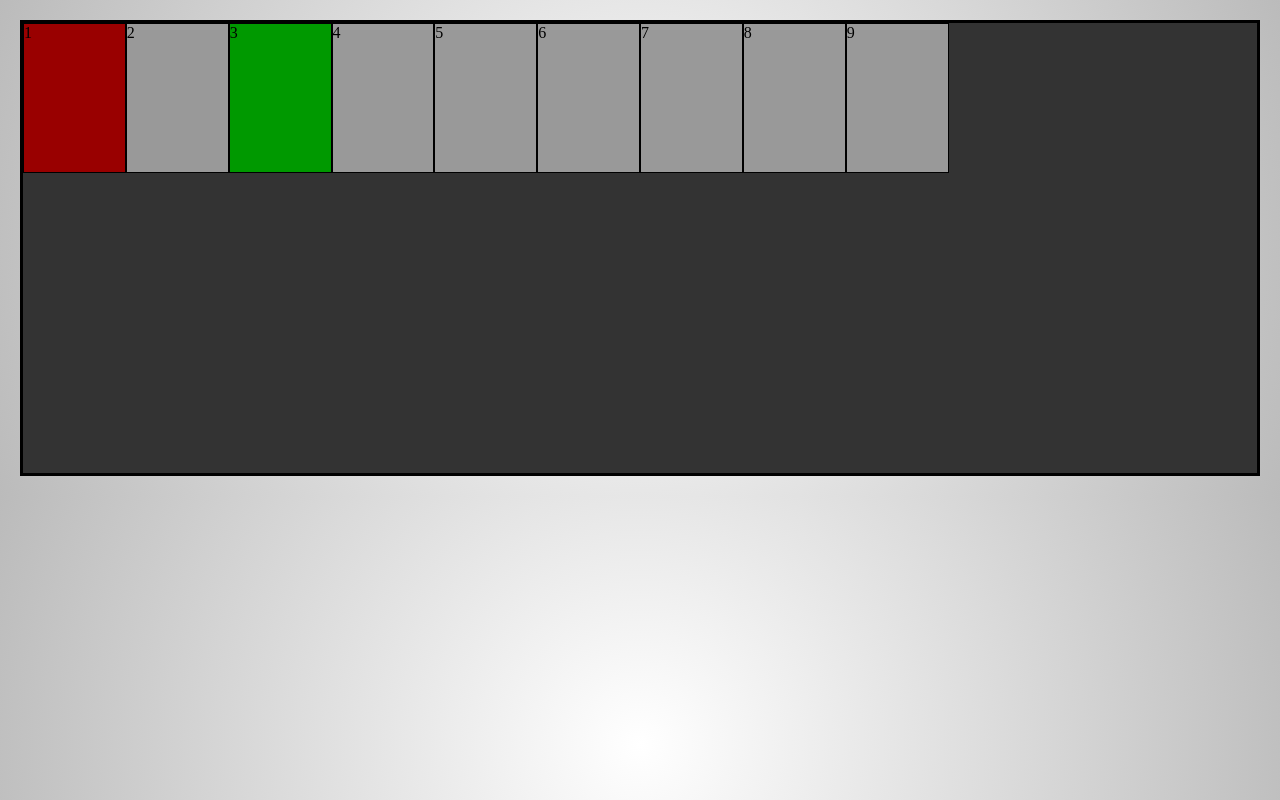
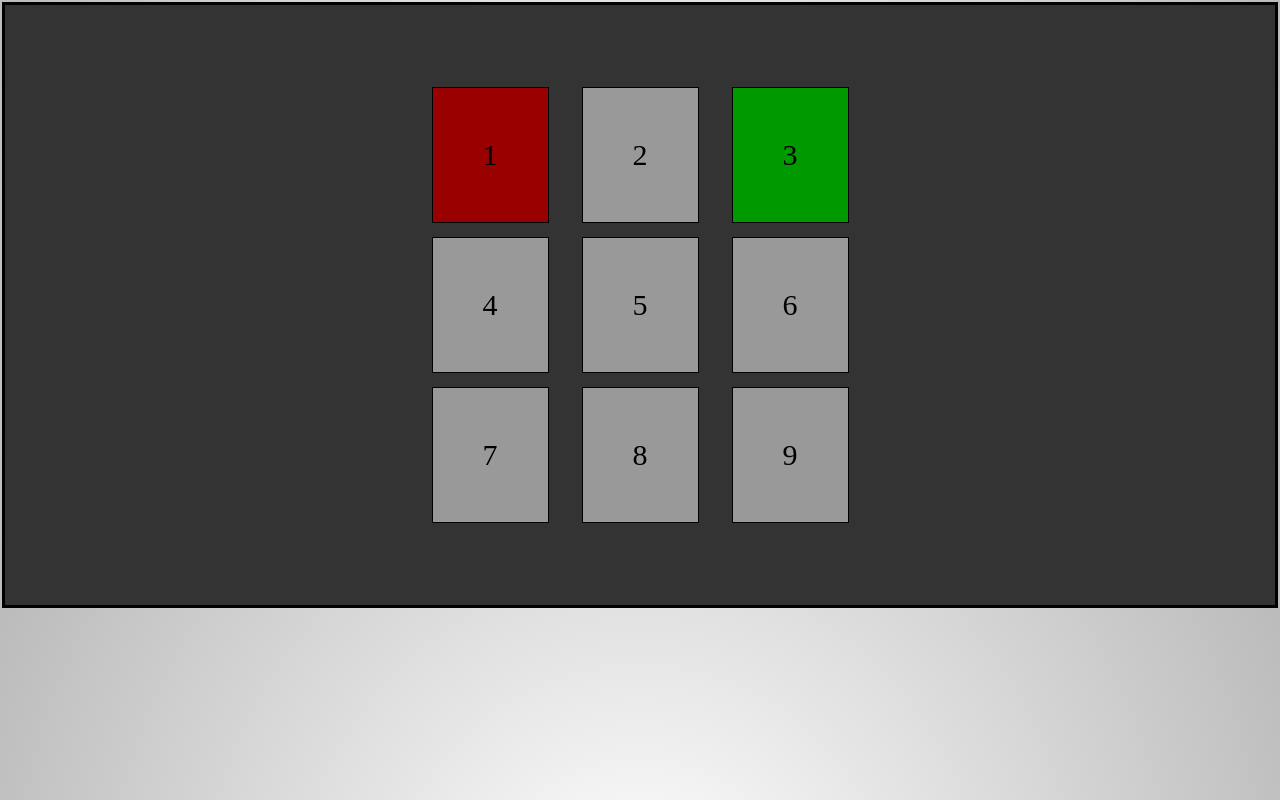
Before and after one commit to MrPerales/Css-curso-, a plain HTML site: page index.html in a window 1280 px wide. Drawn offline with nearby package versions, Linux system fonts and the light colour scheme.

Commit message:
alineacion de filas y columnas justify-content and aling-contecnt

```diff
--- a/estilo.css
+++ b/estilo.css
@@ -1,23 +1,27 @@
 body{
     background:radial-gradient(circle,#fff,#bbb);   /*fondo*/
-    padding: 20px;
+    padding: 2px;
 }
 .grid-container{
     display: grid;
     grid-template-rows: repeat(3,150px);  /*medidas de las filas y tambien cuantas de ellas*/
-                                             /*fr columnas semi-dinamicas */
-    grid-template-columns: repeat(auto-fill,minmax(100px,1fr));  /*auto-fill genera la cantidad que pueda de celdas con esas caracteristicas*/
-    /*grid-template-columns: repeat(auto-fit,minmax(100px,1fr));  /*auto fit si no tiene mas elementos los escala */
-    /*grid-gap: 10px; /* Separa las celdas entre si pero no de los bordes*/
-    grid-auto-rows: 100px; /*define el tamaño de otra fila extra */
-   /* grid-auto-flow: row; /*cabia la ultima fila agregada a columna o fila*/
+    grid-template-columns: repeat(3,150px);
+    grid-auto-rows: 1fr; /*define el tamaño de otra fila extra */
+    grid-auto-columns: 1fr;
     border: 3px solid #000;
     background-color: #333;
     grid-auto-flow: dense; /*Rellena los huecos con otros bloques */
+    justify-content: center; /*Mueve las columnas al principio centrar o al final*/
+    align-content:center; /*Mueve las filas al principio centrar o al final*/
+    height: 600px;
+    justify-items: center;
+    align-items: center;
 }
 .grid-item{
     border: 1px solid #000;
     background-color: #999;
+    font-size: 30px;
+    padding: 50px;
 }
 .grid-item:first-child{  /*selecciona el primer hijo o celda en este caso*/
     background: #900;
```
